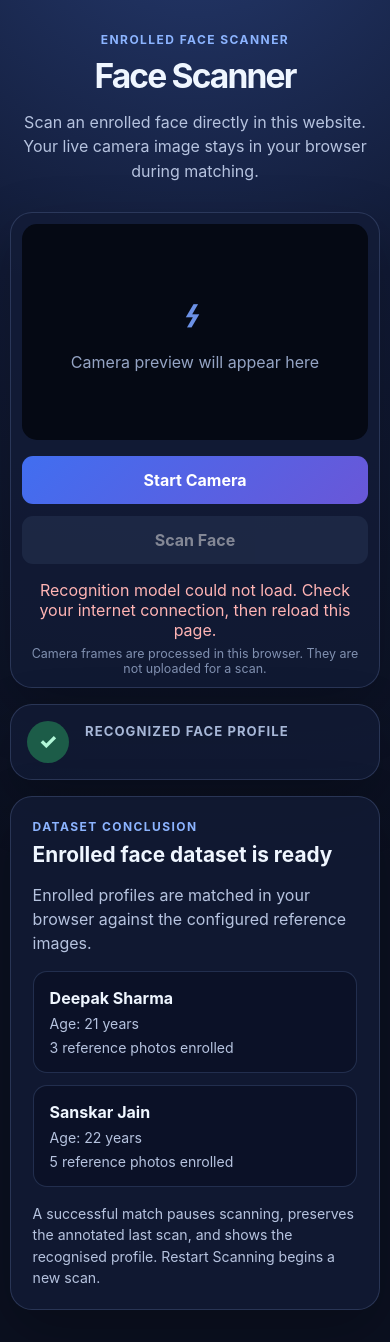
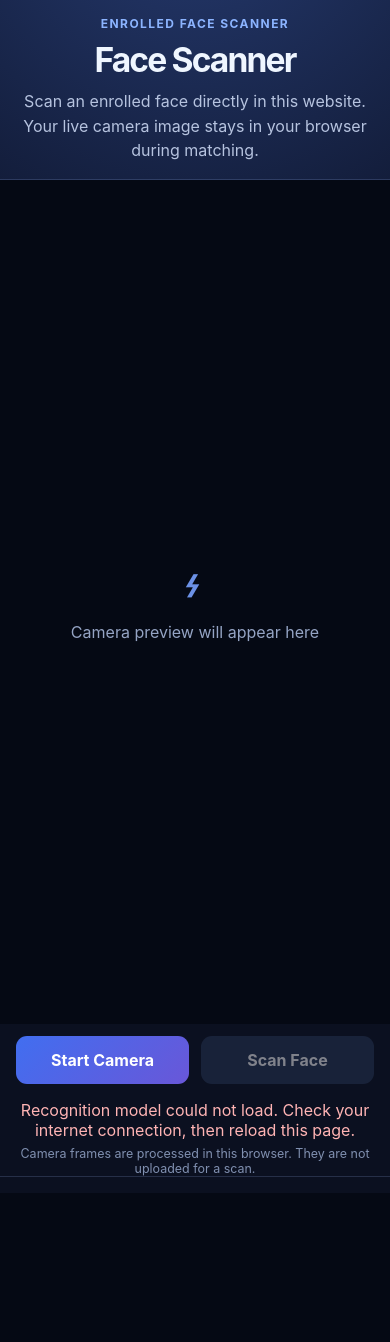
Before and after one commit to Sanskarjain125/detectionai, a Flask app: page / in a window 390 px wide. After the commit the page ends 1177 px from the top, so only its background shows below. Run offline with Flask 3, Linux system fonts and the light colour scheme; some libraries are stand-ins or nearby versions.

Commit message:
Simplify scanner results and mobile camera view

```diff
--- a/app.py
+++ b/app.py
@@ -7,11 +7,11 @@ camera frames are processed by that deployment's server.
 
 from __future__ import annotations
 
+import os
 import base64
 import io
 import json
 import logging
-import os
 import re
 from collections import defaultdict
 from pathlib import Path
@@ -19,18 +19,24 @@ from typing import Any
 
 from flask import Flask, jsonify, render_template, request, send_from_directory
 
-# Keep the Flask UI alive if its native recognition packages are unavailable,
-# and expose a clear API status instead of allowing an import-time crash.
+# The deployed website does not need dlib/OpenCV. Loading those native modules
+# only for the legacy opt-in scanner makes normal website startup much faster.
+SERVER_SIDE_RECOGNITION = os.getenv("SERVER_SIDE_RECOGNITION") == "1"
 FACE_RUNTIME_ERROR: str | None = None
-try:
-    import cv2
-    import face_recognition
-    import numpy as np
-except Exception as error:  # Includes missing native libraries during cloud import.
+if SERVER_SIDE_RECOGNITION:
+    try:
+        import cv2
+        import face_recognition
+        import numpy as np
+    except Exception as error:  # Includes missing native libraries during cloud import.
+        cv2 = None
+        face_recognition = None
+        np = None
+        FACE_RUNTIME_ERROR = str(error)
+else:
     cv2 = None
     face_recognition = None
     np = None
-    FACE_RUNTIME_ERROR = str(error)
 
 
 # ---- Recognition settings -------------------------------------------------
@@ -49,12 +55,6 @@ DETAILS_FILE = BASE_DIR / "details.json"
 app = Flask(__name__)
 app.config["MAX_CONTENT_LENGTH"] = MAX_UPLOAD_BYTES
 app.logger.setLevel(logging.INFO)
-
-# The website uses browser-side recognition.  The legacy Python scanner stays
-# available only when a local operator explicitly opts in with
-# SERVER_SIDE_RECOGNITION=1; this prevents slow native model loading in Vercel.
-SERVER_SIDE_RECOGNITION = os.getenv("SERVER_SIDE_RECOGNITION") == "1"
-
 
 def person_id_from_filename(image_path: Path) -> str:
     """Map person1_1.jpg and person1_2.jpg to the person id ``person1``.
@@ -241,10 +241,17 @@ def estimate_clothes_colour(image_bgr: np.ndarray, location: tuple[int, int, int
 @app.get("/")
 def index() -> str:
     profiles = enrolled_profiles()
+    enrolment_manifest = [
+        {
+            "person_id": profile["person_id"],
+            "reference_images": profile["reference_images"],
+        }
+        for profile in profiles
+    ]
     return render_template(
         "index.html",
         threshold=FACE_MATCH_THRESHOLD,
-        enrolled_profiles=profiles,
+        enrolment_manifest=enrolment_manifest,
     )
 
 
--- a/static/script.js
+++ b/static/script.js
@@ -68,19 +68,91 @@
     setStatus(`${profiles.length} enrolled profile(s) ready. Start the camera to scan.`);
   }
 
-  function appendProfileDetails(details) {
-    for (const [key, value] of Object.entries(details || {})) {
-      if (key.toLowerCase() === "name") continue;
-      const term = document.createElement("dt");
-      const description = document.createElement("dd");
-      term.textContent = key.replace(/[_-]/g, " ");
-      description.textContent = String(value);
-      detailsList.append(term, description);
-    }
+  function addSummaryLine(label, value) {
+    const term = document.createElement("dt");
+    const description = document.createElement("dd");
+    term.textContent = label;
+    description.textContent = value;
+    detailsList.append(term, description);
   }
 
-  function findProfile(personId) {
-    return profiles.find((profile) => profile.person_id === personId);
+  function rgbToHsv(red, green, blue) {
+    const r = red / 255;
+    const g = green / 255;
+    const b = blue / 255;
+    const maximum = Math.max(r, g, b);
+    const minimum = Math.min(r, g, b);
+    const delta = maximum - minimum;
+    let hue = 0;
+    if (delta) {
+      if (maximum === r) hue = ((g - b) / delta) % 6;
+      else if (maximum === g) hue = (b - r) / delta + 2;
+      else hue = (r - g) / delta + 4;
+      hue = (hue * 60 + 360) % 360;
+    }
+    return { hue, saturation: maximum ? delta / maximum : 0, value: maximum };
+  }
+
+  function colourName(hue, saturation, value) {
+    if (value < 0.18) return "black";
+    if (saturation < 0.16) return value > 0.84 ? "white" : "grey";
+    // Dark warm fabric is perceived as brown before it is perceived as orange.
+    if (hue >= 12 && hue < 52 && value < 0.62) return "brown";
+    if (hue < 12 || hue >= 348) return "red";
+    if (hue < 38) return "orange";
+    if (hue < 65) return "yellow";
+    if (hue < 165) return "green";
+    if (hue < 200) return "teal";
+    if (hue < 255) return "blue";
+    if (hue < 292) return "purple";
+    return "pink";
+  }
+
+  function detectClothesColour(context, faceBox, frameWidth, frameHeight) {
+    // Sample the upper torso below the detected face, avoiding skin pixels in
+    // the face itself. A full upper-body preview gives the most reliable label.
+    const left = Math.max(0, Math.floor(faceBox.x - faceBox.width * 0.38));
+    const top = Math.max(0, Math.floor(faceBox.y + faceBox.height * 0.92));
+    const right = Math.min(frameWidth, Math.ceil(faceBox.x + faceBox.width * 1.38));
+    const bottom = Math.min(frameHeight, Math.ceil(faceBox.y + faceBox.height * 2.7));
+    if (right - left < 20 || bottom - top < 20) return "not visible";
+
+    const pixels = context.getImageData(left, top, right - left, bottom - top).data;
+    const hueBins = Array.from({ length: 36 }, () => ({ weight: 0, hue: 0, saturation: 0, value: 0 }));
+    const neutral = { black: 0, white: 0, grey: 0 };
+    for (let index = 0; index < pixels.length; index += 16) {
+      const { hue, saturation, value } = rgbToHsv(pixels[index], pixels[index + 1], pixels[index + 2]);
+      if (value < 0.18) { neutral.black += 1; continue; }
+      if (saturation < 0.16) {
+        neutral[value > 0.84 ? "white" : "grey"] += 1;
+        continue;
+      }
+      const bin = hueBins[Math.min(35, Math.floor(hue / 10))];
+      const weight = saturation * (0.55 + value * 0.45);
+      bin.weight += weight;
+      bin.hue += hue * weight;
+      bin.saturation += saturation * weight;
+      bin.value += value * weight;
+    }
+    const colourful = hueBins.reduce((best, bin) => bin.weight > best.weight ? bin : best, hueBins[0]);
+    const strongestNeutral = Object.entries(neutral).reduce((best, entry) => entry[1] > best[1] ? entry : best, ["grey", 0]);
+    if (!colourful.weight || strongestNeutral[1] > colourful.weight * 2.2) return strongestNeutral[0];
+    return colourName(
+      colourful.hue / colourful.weight,
+      colourful.saturation / colourful.weight,
+      colourful.value / colourful.weight
+    );
+  }
+
+  async function fetchProfile(personId) {
+    const response = await fetch(`/api/details/${encodeURIComponent(personId)}`);
+    if (!response.ok) throw new Error("The recognised profile could not be loaded.");
+    const payload = await response.json();
+    return {
+      person_id: personId,
+      name: payload.details?.name || personId,
+      details: payload.details || {}
+    };
   }
 
   function captureAnnotatedImage(detections, matches) {
@@ -91,10 +163,13 @@
     context.drawImage(video, 0, 0, canvas.width, canvas.height);
     context.lineWidth = Math.max(3, Math.round(canvas.width / 220));
     context.font = `bold ${Math.max(16, Math.round(canvas.width / 32))}px system-ui, sans-serif`;
+    const clothesColours = detections.map((detection) =>
+      detectClothesColour(context, detection.detection.box, canvas.width, canvas.height)
+    );
     detections.forEach((detection, index) => {
       const box = detection.detection.box;
       const matchedProfile = matches[index];
-      const label = matchedProfile ? matchedProfile.name : "Not recognized";
+      const label = matchedProfile ? `${matchedProfile.name} · ${clothesColours[index]}` : "Not recognized";
       const colour = matchedProfile ? "#38e7a3" : "#ff7885";
       context.strokeStyle = colour;
       context.strokeRect(box.x, box.y, box.width, box.height);
@@ -108,6 +183,7 @@
     });
     lastScannedImage.src = canvas.toDataURL("image/jpeg", 0.9);
     lastScanCard.hidden = false;
+    return clothesColours;
   }
 
   function stopAutomaticScanning() {
@@ -117,7 +193,7 @@
     scanButton.textContent = "Restart Scanning";
   }
 
-  function showProfile(profile, distance) {
+  function showProfile(profile, distance, clothesColour) {
     resultCard.hidden = false;
     resultCard.classList.remove("not-recognized");
     resultIcon.textContent = "✓";
@@ -125,7 +201,9 @@
     resultName.textContent = profile.name;
     confidence.textContent = `Match confidence: ${Math.max(0, (1 - distance) * 100).toFixed(1)}%`;
     detailsList.replaceChildren();
-    appendProfileDetails(profile.details);
+    addSummaryLine("Age", profile.details?.age || "Not provided");
+    addSummaryLine("Appearance", profile.details?.head_hair || "Enrolled profile verified");
+    addSummaryLine("Clothes colour", clothesColour === "not visible" ? "Show upper body in camera" : clothesColour);
   }
 
   function showNoMatch(message) {
@@ -160,11 +238,13 @@
         return;
       }
       const bestMatches = detections.map((detection) => matcher.findBestMatch(detection.descriptor));
-      const matchedProfiles = bestMatches.map((match) => match.label === "unknown" ? null : findProfile(match.label));
-      captureAnnotatedImage(detections, matchedProfiles);
+      const matchedProfiles = await Promise.all(bestMatches.map((match) =>
+        match.label === "unknown" ? null : fetchProfile(match.label)
+      ));
+      const clothesColours = captureAnnotatedImage(detections, matchedProfiles);
       const matchIndex = matchedProfiles.findIndex(Boolean);
       if (matchIndex !== -1) {
-        showProfile(matchedProfiles[matchIndex], bestMatches[matchIndex].distance);
+        showProfile(matchedProfiles[matchIndex], bestMatches[matchIndex].distance, clothesColours[matchIndex]);
         stopAutomaticScanning();
         setStatus("Face recognized. Scanning is paused; click Restart Scanning for a new scan.");
       } else {
@@ -192,8 +272,11 @@
       return;
     }
     try {
+      const compactScreen = window.matchMedia("(max-width: 600px)").matches;
       stream = await navigator.mediaDevices.getUserMedia({
-        video: { facingMode: "user", width: { ideal: 960 }, height: { ideal: 540 } },
+        video: compactScreen
+          ? { facingMode: "user", width: { ideal: 1080 }, height: { ideal: 1920 }, aspectRatio: { ideal: 9 / 16 } }
+          : { facingMode: "user", width: { ideal: 1280 }, height: { ideal: 720 } },
         audio: false
       });
       video.srcObject = stream;
--- a/static/style.css
+++ b/static/style.css
@@ -6,6 +6,7 @@
 }
 
 * { box-sizing: border-box; }
+[hidden] { display: none !important; }
 
 body {
   min-height: 100vh;
@@ -55,13 +56,16 @@ video { width: 100%; height: 100%; display: block; object-fit: cover; transform:
 .details-list { display: grid; grid-template-columns: auto 1fr; gap: .45rem 1rem; margin: .9rem 0 0; }
 .details-list dt { color: #91a1c1; font-size: .88rem; font-weight: 700; text-transform: capitalize; }
 .details-list dd { margin: 0; color: #fff; font-size: .92rem; overflow-wrap: anywhere; }
-.dataset-summary { margin-top: 1rem; padding: 1.35rem; border: 1px solid rgba(152, 179, 241, .19); border-radius: 22px; background: rgba(18, 28, 54, .78); box-shadow: 0 22px 58px rgba(0, 0, 0, .24); }
-.dataset-summary h2 { margin: 0; font-size: 1.3rem; }
-.dataset-copy, .dataset-footnote { color: #b6c3df; line-height: 1.5; }
-.dataset-footnote { margin: 1rem 0 0; font-size: .88rem; }
-.dataset-grid { display: grid; grid-template-columns: repeat(2, minmax(0, 1fr)); gap: .75rem; margin-top: 1rem; }
-.dataset-person { padding: 1rem; border: 1px solid rgba(147, 179, 255, .18); border-radius: 14px; background: rgba(8, 14, 32, .55); }
-.dataset-person h3 { margin: 0; font-size: 1rem; }
-.dataset-person p { margin: .45rem 0 0; color: #b6c3df; font-size: .88rem; }
-
-@media (max-width: 480px) { .app-shell { width: min(100% - 1.25rem, 720px); } .actions, .dataset-grid { grid-template-columns: 1fr; flex-direction: column; } .scanner-card { padding: .7rem; } .result-card { padding: 1rem; } .details-list { grid-template-columns: minmax(96px, .8fr) 1.4fr; gap: .5rem .7rem; } }
+@media (max-width: 600px) {
+  .app-shell { width: 100%; padding: 0 0 max(1rem, env(safe-area-inset-bottom)); }
+  .intro { margin: 0; padding: max(1rem, env(safe-area-inset-top)) 1rem 1rem; }
+  .subheading { margin-top: .55rem; }
+  .scanner-card { padding: 0; border-right: 0; border-left: 0; border-radius: 0; background: transparent; box-shadow: none; }
+  .camera-frame { width: 100vw; height: 100svh; min-height: 580px; aspect-ratio: auto; border-radius: 0; }
+  .scan-overlay { inset: 0; border-radius: 0; }
+  .actions { padding: .75rem 1rem 0; }
+  .status-message, .privacy-note { margin-right: 1rem; margin-left: 1rem; }
+  .result-card, .last-scan-card { margin-right: 1rem; margin-left: 1rem; }
+  .result-card { padding: 1rem; }
+  .details-list { grid-template-columns: minmax(106px, .8fr) 1.4fr; gap: .5rem .7rem; }
+}
--- a/templates/index.html
+++ b/templates/index.html
@@ -18,7 +18,6 @@
       <section class="scanner-card" aria-label="Camera scanner">
         <div class="camera-frame">
           <video id="camera" autoplay playsinline muted aria-label="Live camera preview"></video>
-          <canvas id="captureCanvas" hidden></canvas>
           <div id="cameraPlaceholder" class="camera-placeholder">
             <span class="camera-icon" aria-hidden="true">⌁</span>
             <p>Camera preview will appear here</p>
@@ -55,26 +54,11 @@
         </div>
       </section>
 
-      <section class="dataset-summary" aria-label="Enrolled face dataset summary">
-        <p class="eyebrow">Dataset conclusion</p>
-        <h2>Enrolled face dataset is ready</h2>
-        <p class="dataset-copy">Enrolled profiles are matched in your browser against the configured reference images.</p>
-        <div class="dataset-grid">
-          {% for profile in enrolled_profiles %}
-          <article class="dataset-person">
-            <h3>{{ profile.name }}</h3>
-            <p>Age: {{ profile.details.get('age', 'Not provided') }}</p>
-            <p>{{ profile.reference_images|length }} reference photo{{ '' if profile.reference_images|length == 1 else 's' }} enrolled</p>
-          </article>
-          {% endfor %}
-        </div>
-        <p class="dataset-footnote">A successful match pauses scanning, preserves the annotated last scan, and shows the recognised profile. Restart Scanning begins a new scan.</p>
-      </section>
     </main>
     <script src="https://unpkg.com/face-api.js@0.22.2/dist/face-api.min.js" defer></script>
     <script>
       window.FACE_MATCH_THRESHOLD = {{ threshold|tojson }};
-      window.ENROLLED_PROFILES = {{ enrolled_profiles|tojson }};
+      window.ENROLLED_PROFILES = {{ enrolment_manifest|tojson }};
     </script>
     <script src="{{ url_for('static', filename='script.js') }}" defer></script>
   </body>
```
